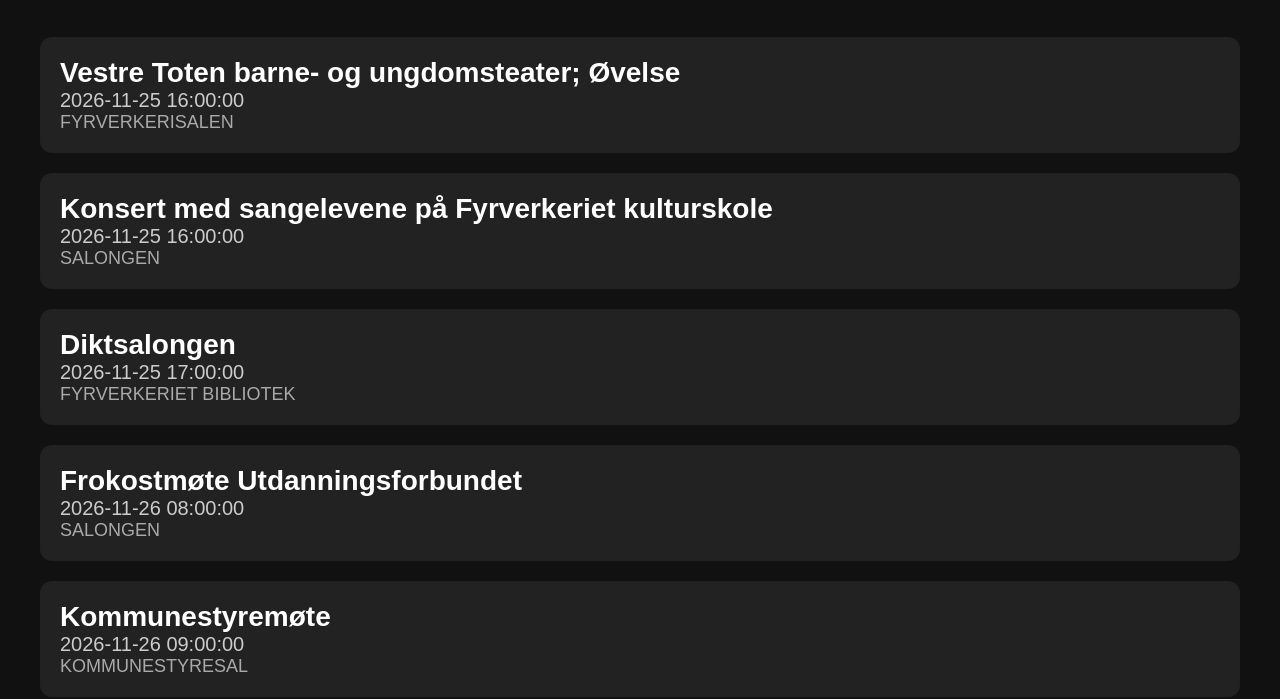
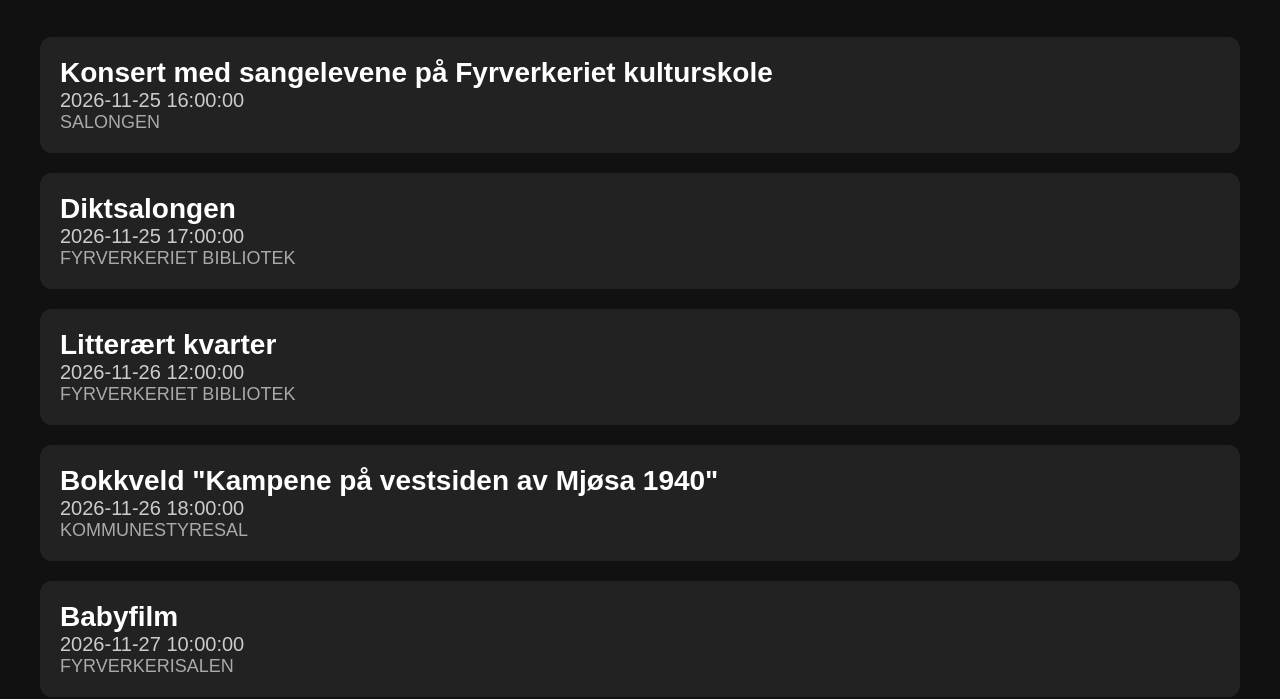
Before and after one commit to HappyWifeHappyLeif/fyrverkeriet-infoskjerm, a plain HTML site: page index.html in a window 1280 px wide. Shown: the part 101-800 px from the top of the page. Drawn offline with Linux system fonts and the light colour scheme.

Commit message:
Filter events by visibility and ticket sale type
Filter events to only include those that are visible and have open ticket sales.

```diff
--- a/index.html
+++ b/index.html
@@ -59,7 +59,12 @@ fetch("events.json")
 
         const container = document.getElementById("events");
 
-        data.data.forEach(event => {
+      data.data
+    .filter(event =>
+        event.visibility === "visible" &&
+        event.ticket_sale_type === "open"
+    )
+    .forEach(event => {
 
             const div = document.createElement("div");
             div.className = "event";
```
